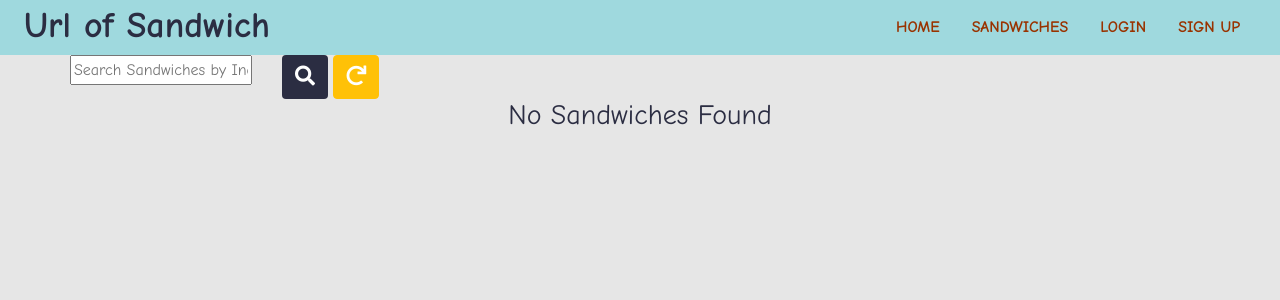
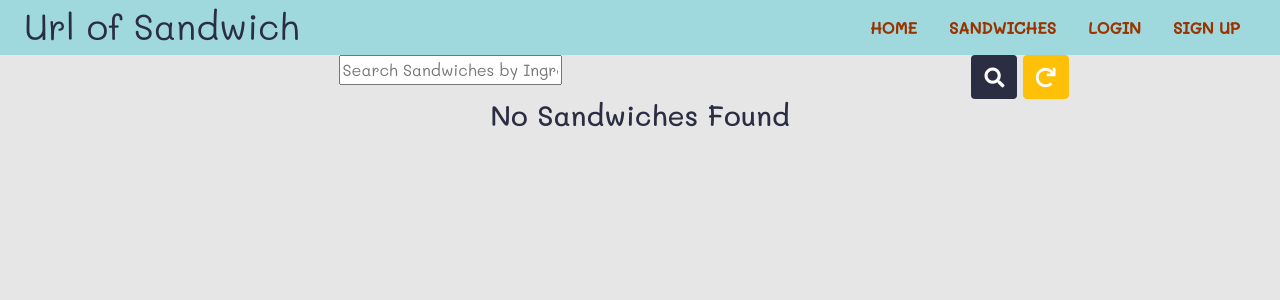
Before and after one commit to RyanSyme/url-of-sandwich, a Flask app: page / in a window 1280 px wide. Shown: the top 300 px of the page. Run offline with Flask 2, Linux system fonts and the light colour scheme; data that the repository does not hold is empty; some libraries are stand-ins or nearby versions.

Commit message:
add new font

```diff
--- a/static/css/style.css
+++ b/static/css/style.css
@@ -1,7 +1,7 @@
-@import url('https://fonts.googleapis.com/css2?family=Comic+Neue:ital,wght@0,400;0,700;1,400;1,700&display=swap');
+@import url('https://fonts.googleapis.com/css2?family=Mali:wght@400;500&display=swap');
 
 body {
-    font-family: 'Comic Neue', cursive;
+    font-family: 'Mali', cursive;
     color: #2b2d42;
     background-color: #e6e6e6;
     text-align: center;
@@ -19,7 +19,8 @@ nav {
 
 .nav-symbol h3 {
     font-size: 2.25rem;
-    font-weight: 700 !important;
+    font-weight: 400 !important;
+    /* font-weight: 500 !important; */
     color: #2b2d42;
 }
 
--- a/templates/sandwiches.html
+++ b/templates/sandwiches.html
@@ -2,9 +2,9 @@
 {% block content %}
 
      <div class="row">
-        <form action="{{ url_for('search') }}" method="post">
+        <form class="col-12" action="{{ url_for('search') }}" method="post">
             <div class="row">
-                <div class="col">
+                <div class="col-8">
                     <input type="text" name="query" id="query" minlength="3" placeholder="Search Sandwiches by Ingredient" required>
                 </div>
                 <div class="col">
```
